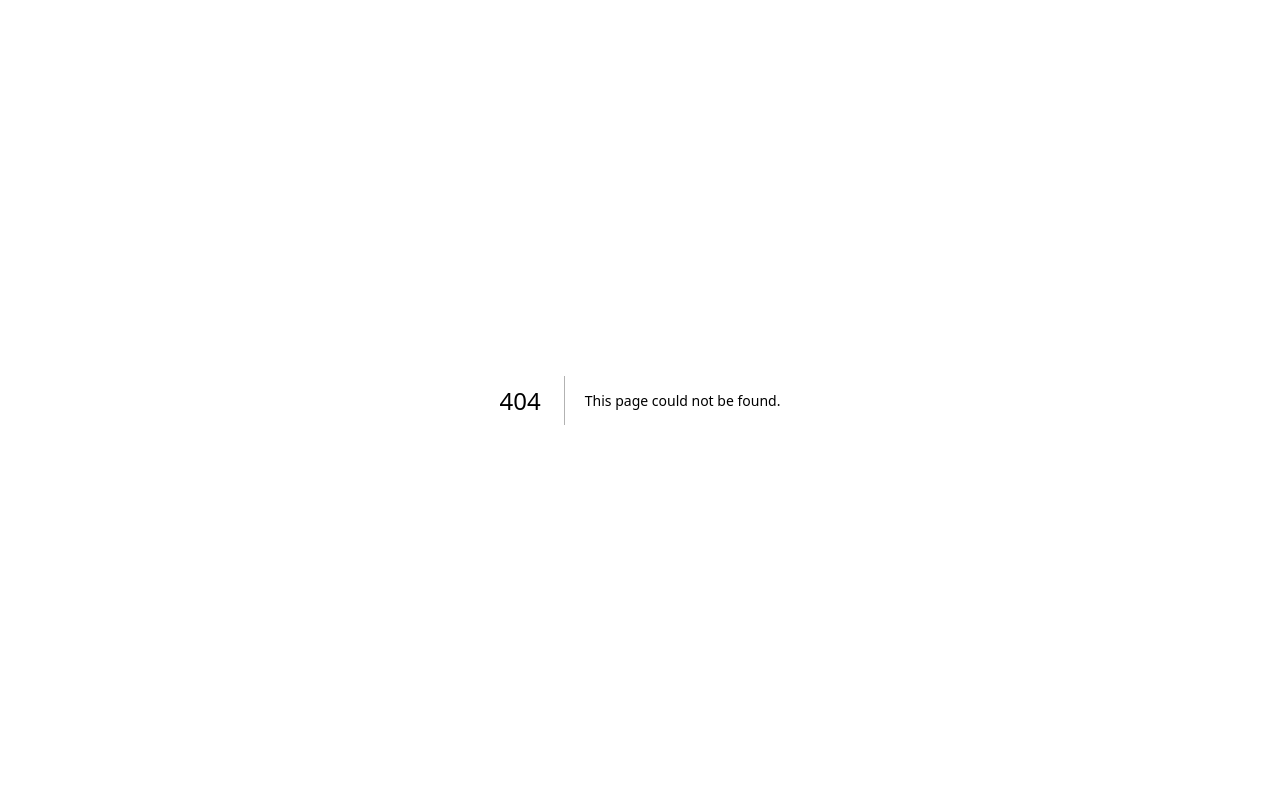
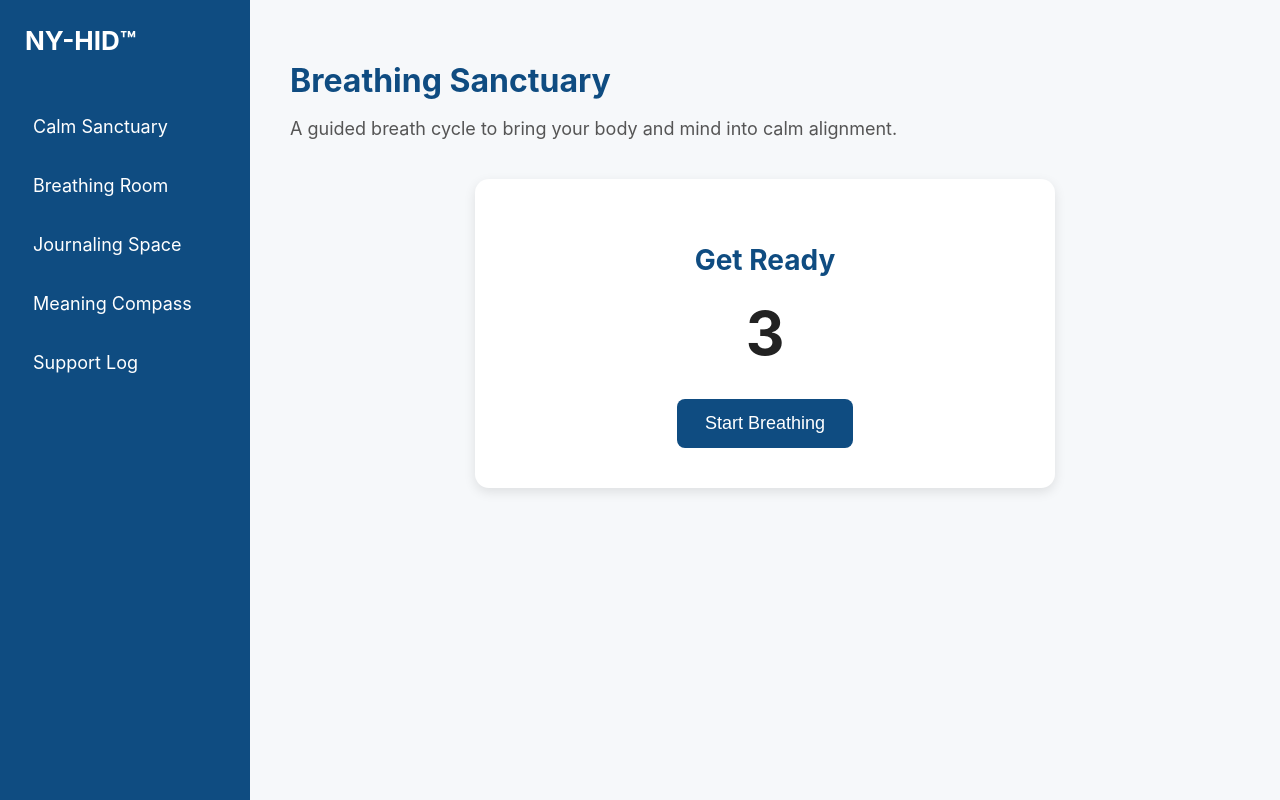
Before and after one commit to nyumbayetuorg-prog/ny-hid, a Next.js app: page /breathing in a window 1280 px wide. Before the commit this address had no page. Built offline with nearby package versions, Linux system fonts and the light colour scheme.

Commit message:
Create breathing.js
Create breathing.js with guided breathing cycle

```diff
--- /dev/null
+++ b/pages/breathing.js
@@ -0,0 +1,114 @@
+import Sidebar from "../components/Sidebar";
+import { useState, useEffect } from "react";
+
+export default function BreathingSanctuary() {
+  const [phase, setPhase] = useState("Get Ready");
+  const [count, setCount] = useState(3);
+  const [running, setRunning] = useState(false);
+
+  const breathingPattern = [
+    { phase: "Inhale", duration: 4 },
+    { phase: "Hold", duration: 2 },
+    { phase: "Exhale", duration: 6 },
+    { phase: "Hold", duration: 2 }
+  ];
+
+  useEffect(() => {
+    if (!running) return;
+
+    let patternIndex = 0;
+    let current = breathingPattern[patternIndex];
+    setPhase(current.phase);
+    setCount(current.duration);
+
+    const interval = setInterval(() => {
+      setCount((c) => {
+        if (c > 1) return c - 1;
+
+        // Move to the next breathing phase
+        patternIndex = (patternIndex + 1) % breathingPattern.length;
+        current = breathingPattern[patternIndex];
+        setPhase(current.phase);
+        return current.duration;
+      });
+    }, 1000);
+
+    return () => clearInterval(interval);
+  }, [running]);
+
+  return (
+    <div style={{ display: "flex", minHeight: "100vh" }}>
+      <Sidebar />
+
+      <main
+        style={{
+          flex: 1,
+          padding: "40px",
+          background: "#F6F8FA",
+          boxSizing: "border-box"
+        }}
+      >
+        <h1 style={{ fontSize: "32px", color: "#0F4C81", marginBottom: "10px" }}>
+          Breathing Sanctuary
+        </h1>
+
+        <p style={{ fontSize: "18px", color: "#555", marginBottom: "40px" }}>
+          A guided breath cycle to bring your body and mind into calm alignment.
+        </p>
+
+        <div
+          style={{
+            background: "white",
+            borderRadius: "14px",
+            padding: "40px",
+            maxWidth: "500px",
+            margin: "0 auto",
+            textAlign: "center",
+            boxShadow: "0 4px 12px rgba(0,0,0,0.1)"
+          }}
+        >
+          <h2 style={{ fontSize: "28px", marginBottom: "20px", color: "#0F4C81" }}>
+            {phase}
+          </h2>
+
+          <div
+            style={{
+              fontSize: "60px",
+              fontWeight: "700",
+              color: "#222",
+              marginBottom: "30px"
+            }}
+          >
+            {count}
+          </div>
+
+          {!running ? (
+            <button
+              onClick={() => setRunning(true)}
+              style={buttonStyle}
+            >
+              Start Breathing
+            </button>
+          ) : (
+            <button
+              onClick={() => setRunning(false)}
+              style={{ ...buttonStyle, background: "#9C27B0" }}
+            >
+              Stop
+            </button>
+          )}
+        </div>
+      </main>
+    </div>
+  );
+}
+
+const buttonStyle = {
+  background: "#0F4C81",
+  color: "white",
+  padding: "14px 28px",
+  fontSize: "18px",
+  borderRadius: "8px",
+  border: "none",
+  cursor: "pointer"
+};
```
